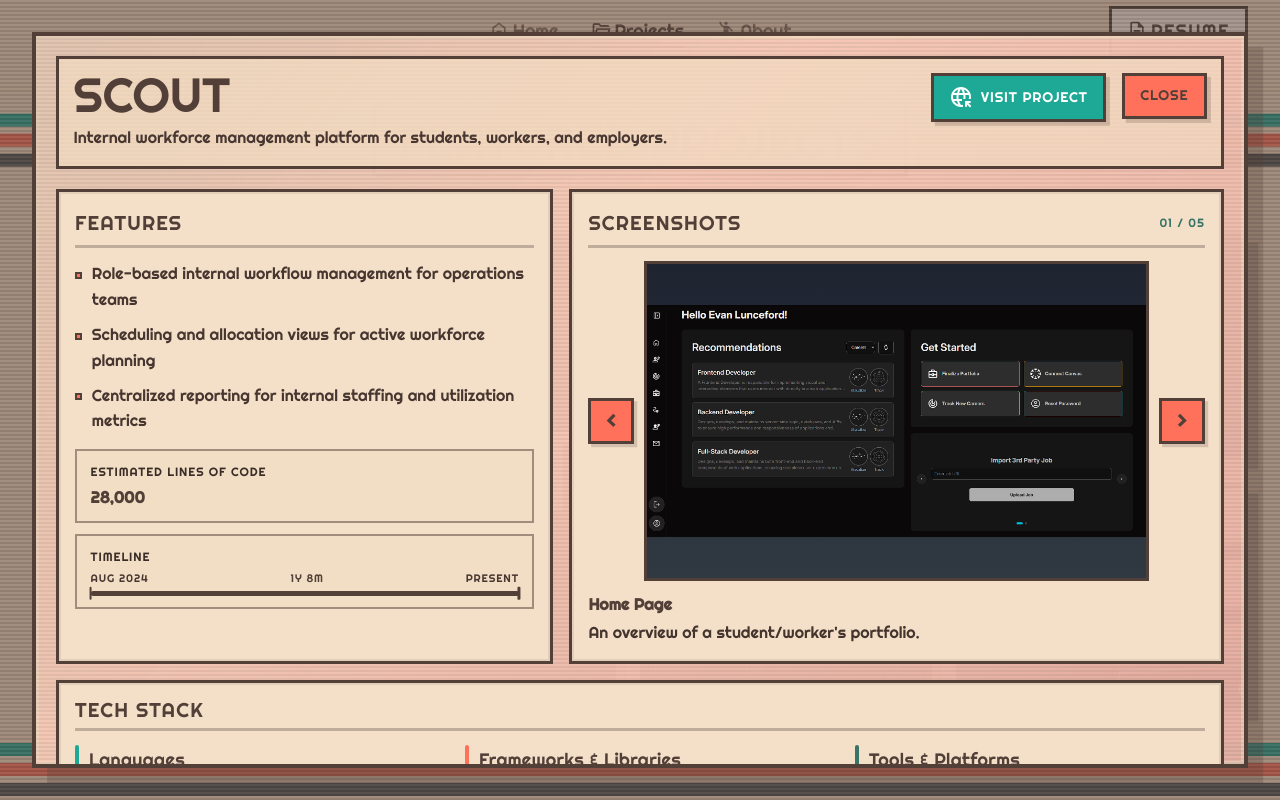
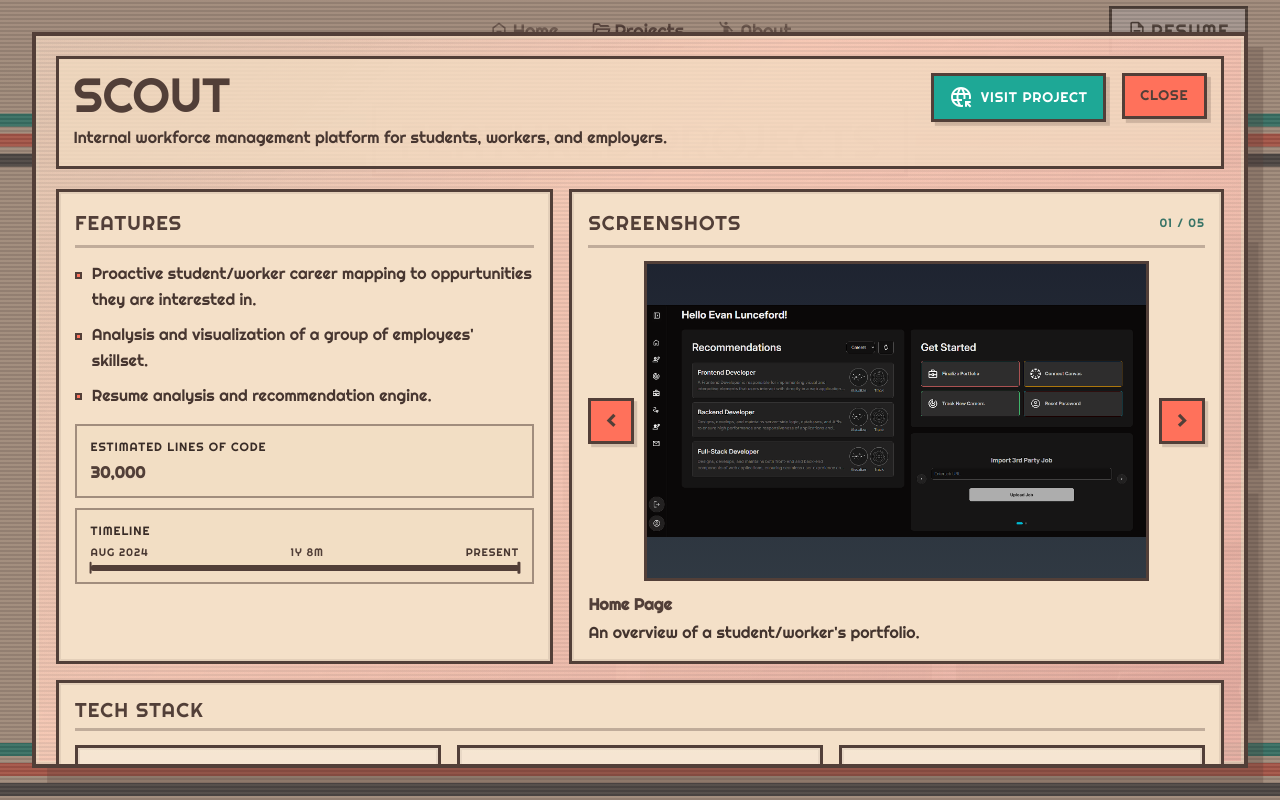
Before and after one commit to evanlunceford/resume-website, a React (Vite) app in the folder src/frontend/: page /projects in a window 1280 px wide. Both pictures are taken after a click on the button 324 px from the left and 471 px from the top of the page. Built offline with nearby package versions, Linux system fonts and the light colour scheme.

Commit message:
Finished SCOUT content

```diff
--- a/src/frontend/src/components/projects/ProjectModal.tsx
+++ b/src/frontend/src/components/projects/ProjectModal.tsx
@@ -3,6 +3,7 @@ import { CATEGORY_LABELS, skills, type SkillCategory } from "../../data/skills";
 import type { Project } from "../../data/projects";
 import ProjectMiniTimeline from "./ProjectMiniTimeline";
 import "../../css/components/ProjectModal.css";
+import "../../css/components/SkillsSection.css";
 
 type ProjectModalProps = {
   project: Project;
@@ -181,22 +182,26 @@ export default function ProjectModal({ project, onClose }: ProjectModalProps) {
             </div>
           </div>
 
-          <div className="project-modal-skills-grid">
+          <div className="project-modal-skills-grid skills-grid">
             {groupedSkills.map((group) => (
               <div
                 key={group.category}
-                className="project-modal-skills-column"
-                style={{ "--project-skill-accent": CATEGORY_COLORS[group.category] } as CSSProperties}
+                className="project-modal-skills-column skills-column"
+                style={{ "--cc": CATEGORY_COLORS[group.category] } as CSSProperties}
               >
-                <div className="project-modal-skills-column-header">
-                  <div className="project-modal-skills-column-accent" />
-                  <h4 className="project-modal-skills-column-title">{CATEGORY_LABELS[group.category]}</h4>
+                <div className="project-modal-skills-column-header skills-column-header">
+                  <div className="project-modal-skills-column-accent skills-column-accent" />
+                  <h4 className="project-modal-skills-column-title skills-column-title">{CATEGORY_LABELS[group.category]}</h4>
                 </div>
 
-                <ul className="project-modal-skills-list">
-                  {group.skills.map((skill) => (
-                    <li key={skill.id} className="project-modal-skill-card">
-                      <span className="project-modal-skill-name">{skill.name}</span>
+                <ul className="project-modal-skills-list skills-list">
+                  {group.skills.map((skill, index) => (
+                    <li
+                      key={skill.id}
+                      className="project-modal-skill-card skill-card"
+                      style={{ "--cc": CATEGORY_COLORS[group.category], animationDelay: `${index * 0.07}s` } as CSSProperties}
+                    >
+                      <span className="project-modal-skill-name skill-name">{skill.name}</span>
                     </li>
                   ))}
                 </ul>
--- a/src/frontend/src/css/components/ProjectModal.css
+++ b/src/frontend/src/css/components/ProjectModal.css
@@ -400,67 +400,35 @@
 }
 
 .project-modal-skills-grid {
-  display: grid;
-  grid-template-columns: repeat(3, 1fr);
-  gap: 2.5rem;
+  gap: 1rem;
 }
 
 .project-modal-skills-column-header {
-  display: flex;
-  align-items: center;
-  gap: 10px;
-  margin-bottom: 1.25rem;
+  margin-bottom: 1rem;
 }
 
 .project-modal-skills-column-accent {
-  width: 4px;
-  height: 28px;
-  border-radius: var(--radius-full);
   flex-shrink: 0;
-  background-color: var(--project-skill-accent);
 }
 
 .project-modal-skills-column-title {
-  font-size: var(--text-md);
-  font-family: "Righteous", sans-serif;
-  color: var(--brown);
-  letter-spacing: 0.02em;
+  margin: 0;
 }
 
 .project-modal-skills-list {
-  display: flex;
-  flex-direction: column;
-  gap: 8px;
+  gap: 0.55rem;
 }
 
 .project-modal-skill-card {
-  display: flex;
-  align-items: center;
-  justify-content: space-between;
-  padding: 10px 14px 10px 16px;
-  background-color: rgba(255, 255, 255, 0.55);
-  border: 1.5px solid rgba(82, 63, 56, 0.1);
-  border-left: 3px solid var(--project-skill-accent);
-  border-radius: var(--radius-lg);
   cursor: default;
-  animation: skill-card-in 0.45s cubic-bezier(0.22, 1, 0.36, 1) both;
-  transition:
-    background-color 0.18s ease,
-    transform 0.18s ease,
-    box-shadow 0.18s ease;
 }
 
 .project-modal-skill-card:hover {
-  background-color: rgba(255, 255, 255, 0.85);
-  transform: translateX(4px);
-  box-shadow: 0 2px 12px rgba(82, 63, 56, 0.1);
+  cursor: default;
 }
 
 .project-modal-skill-name {
-  color: var(--brown);
-  font-size: var(--text-base);
-  font-family: "Righteous", sans-serif;
-  letter-spacing: 0.01em;
+  display: block;
 }
 
 @media (max-width: 980px) {
--- a/src/frontend/src/data/projects.ts
+++ b/src/frontend/src/data/projects.ts
@@ -52,22 +52,22 @@ export const projects: Project[] = [
     ],
     link: { type: "public", href: "https://scoutworkforce.com" },
     features: [
-      "Role-based internal workflow management for operations teams",
-      "Scheduling and allocation views for active workforce planning",
-      "Centralized reporting for internal staffing and utilization metrics",
+      "Proactive student/worker career mapping to oppurtunities they are interested in.",
+      "Analysis and visualization of a group of employees' skillset.",
+      "Resume analysis and recommendation engine.",
     ],
-    estimatedLinesOfCode: 28000,
+    estimatedLinesOfCode: 30000,
     startDate: "2024-08",
     endDate: "Present",
   },
   {
     id: 2,
     name: 'LeaseLift',
-    skills: ['python', 'pandas', 'numpy', 'sql', 'postgres', 'github'],
+    skills: ['python', 'fastapi', 'react', 'javascript', 'postgres', 'gcs', 'docker', 'github', 'css', 'sql'],
     featured: true,
     background: LeaseLiftBackground,
     logoOnly: false,
-    shortDescription: "A portfolio intelligence dashboard for property and leasing analytics.",
+    shortDescription: "A website that streamlines the relet process for both students and property managers.",
     screenshotDirectory: "/images/projects/lease-lift",
     screenshots: [
       { title: "Portfolio Overview", caption: "Placeholder for occupancy and leasing velocity summary." },
```
